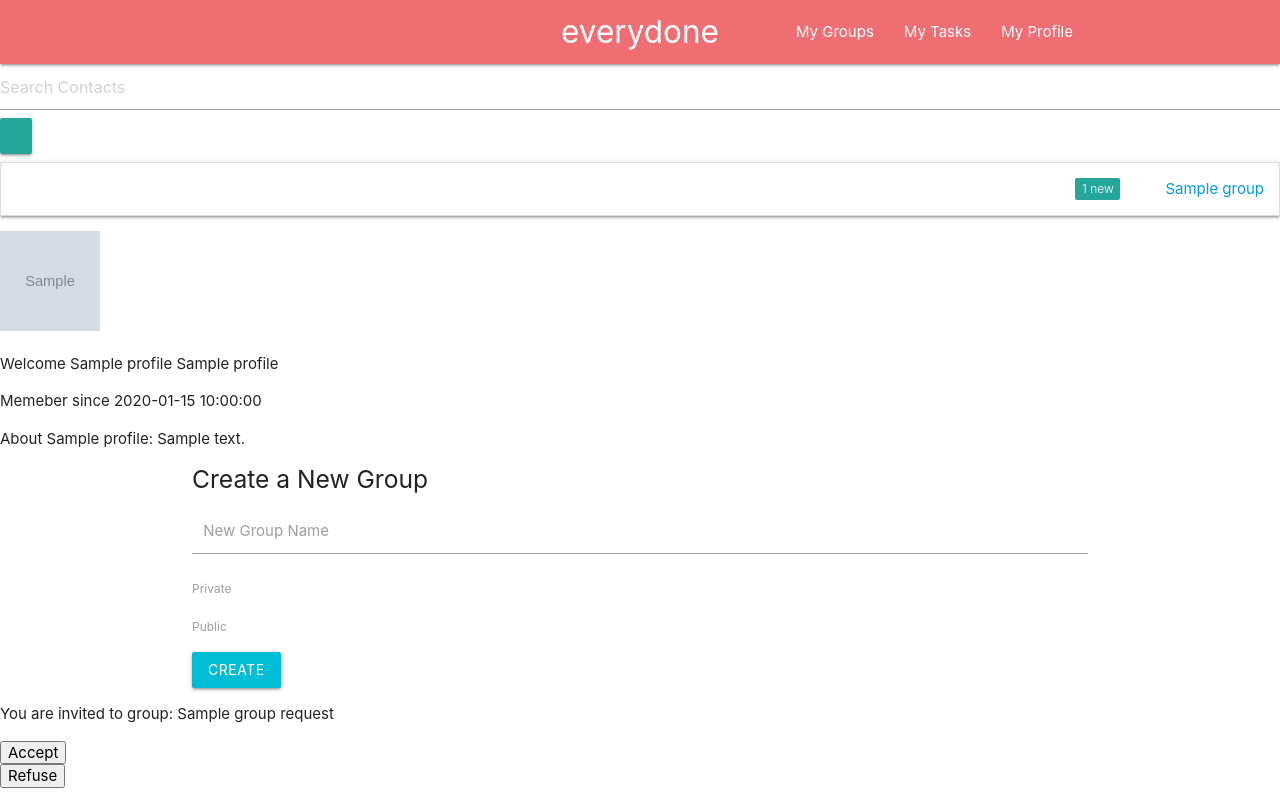
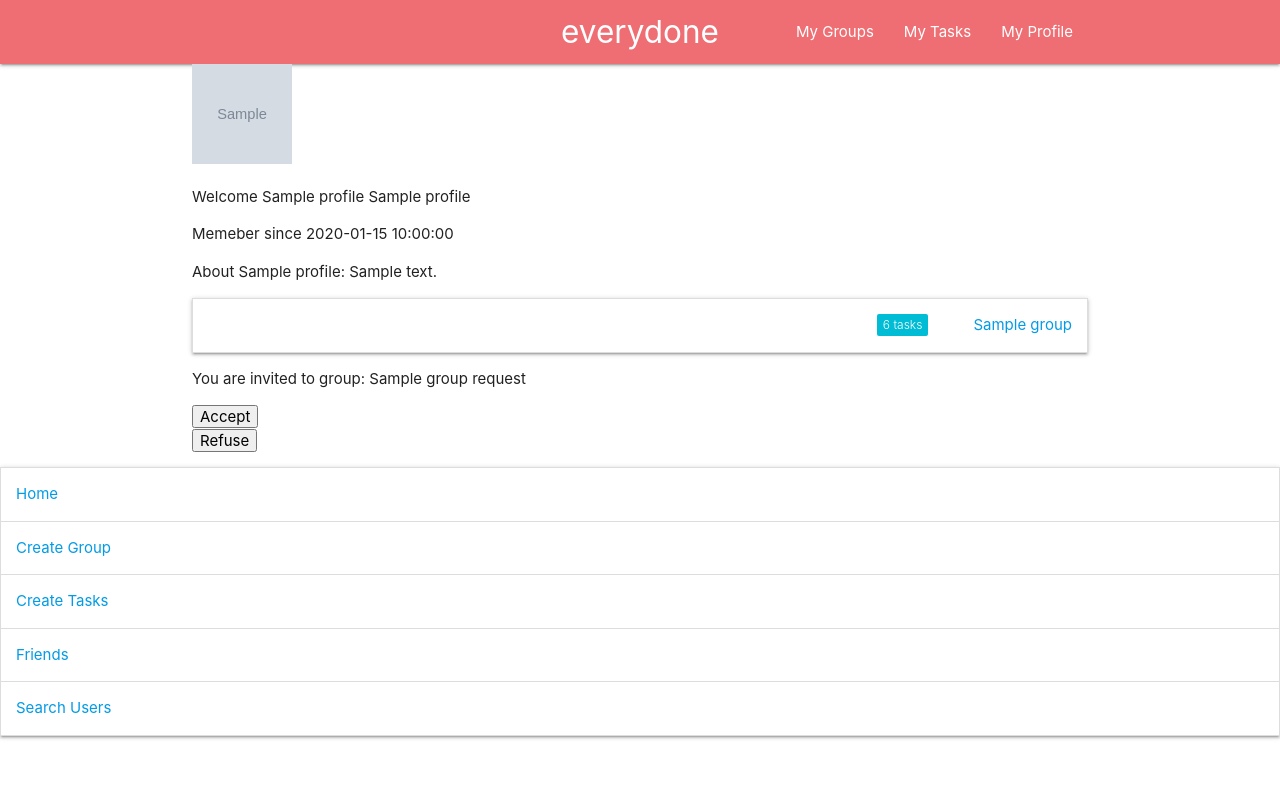
Before and after one commit to MLarson90/group-project, a PHP site: template views/homepage.html.twig in a window 1280 px wide. Run offline with PHP 8.4, Linux system fonts and the light colour scheme; the template is opened without the code that fills it: most values are stand-ins (such as "Sample title", 1, 10 or a date in 2020); grey boxes marked "Sample" are stand-in pictures; some libraries are stand-ins or nearby versions.

Commit message:
add side nav

```diff
--- a/views/bottom.html.twig
+++ b/views/bottom.html.twig
@@ -1,4 +1,5 @@
 
     </div>
+    </main>
   </body>
 </html>
--- a/views/creategroup.html.twig
+++ b/views/creategroup.html.twig
@@ -1,5 +1,4 @@
 <div class="container">
-  <h5>Create a New Group</h5>
   <form action="/creategroup" method="post">
     <div class="input-field col m4">
       <input type="hidden" name="user_id" value="{{ user.getId }}">
--- a/views/homepage.html.twig
+++ b/views/homepage.html.twig
@@ -12,7 +12,14 @@
   </div>
 </nav>
 
-{% include 'search.html.twig' %}
+
+<div class = "container">
+
+    <img src="{{ profile.getPicture }}" height="100" width="100">
+
+    <p>Welcome {{ profile.getFirstName }} {{ profile.getLastName }}</p>
+    <p>Memeber since {{ profile.getDate }}</p>
+    <p>About {{ profile.getFirstName }}: {{ profile.getBio }}</p>
 
     <div class="side-notifications">
       <ul class="collapsible" data-collapsible="accordion">
@@ -20,28 +27,17 @@
         {% for group in groups %}
           {% set tasks = group.getTaskFromGroup %}
         <li>
-      <div class="collapsible-header"><span class="new badge">
-      1</span><i class="material-icons"></i><a href="/groupinfo/{{ group.getId }}/{{ user_id }}">{{ group.getGroupName }}</a></div>
+          <div class="collapsible-header"><span class="new badge cyan " data-badge-caption="tasks">
+          {{tasks|length}}</span><i class="material-icons"></i><a href="/groupinfo/{{ group.getId }}/{{ user_id }}">{{ group.getGroupName }}</a></div>
           <div class="collapsible-body">
             {% for task in tasks %}
-        <p>{{task.getName}}</p></br>
+            <p>{{task.getName}}- Due: {{task.getDueTime}}</p></br>
             {% endfor %}
           </div>
         </li>
         {% endfor %}
       </ul>
     </div>
-
-
-  <img src="{{ profile.getPicture }}" height="100" width="100">
-
-  <p>Welcome {{ profile.getFirstName }} {{ profile.getLastName }}</p>
-  <p>Memeber since {{ profile.getDate }}</p>
-  <p>About {{ profile.getFirstName }}: {{ profile.getBio }}</p>
-
-
-
-  {% include 'creategroup.html.twig' %}
 
     {% if group_requests is not empty %}
       {% for group_request in group_requests %}
@@ -60,6 +56,6 @@
         </form>
       {% endfor %}
     {% endif %}
-
-
+</div>
+{% include 'sidenav.html.twig' %}
 {% include 'bottom.html.twig' %}
--- a/views/search.html.twig
+++ b/views/search.html.twig
@@ -2,7 +2,7 @@
   <form action="/search" method="post">
        <div class="navbar-form navbar-right">
          <div class="form-group">
-           <input type="text" id="searchName" name="searchName" class="form-control" placeholder="Search Contacts">
+           <input type="text" id="searchName" name="searchName" class="form-control" placeholder="Search Users">
          </div>
        <button type="submit" class="btn btn-default"><span class="glyphicon glyphicon-search"></span></button>
        </div>
--- /dev/null
+++ b/views/sidenav.html.twig
@@ -0,0 +1,116 @@
+<!-- <ul id="nav-mobile" class="side-nav fixed">
+        <li class="search">
+          <div class="search-wrapper card">
+            <input id="search"><i class="material-icons">search</i>
+            <div class="search-results"></div>
+          </div>
+        </li>
+        <li class="bold"><a href="/profile/{{ user_id }} waves-effect waves-cyan">My Profile</a></li>
+        <li class="bold"><a href="getting-started.html" class="waves-effect waves-cyan">Getting Started</a></li>
+        <li class="no-padding">
+          <ul class="collapsible collapsible-accordion">
+            <li class="bold"><a class="collapsible-header  waves-effect waves-cyan">CSS</a>
+              <div class="collapsible-body">
+                <ul>
+                  <li><a href="color.html">Color</a></li>
+                  <li><a href="grid.html">Grid</a></li>
+                  <li><a href="helpers.html">Helpers</a></li>
+                  <li><a href="media-css.html">Media</a></li>
+                  <li><a href="pulse.html">Pulse</a></li>
+                  <li><a href="sass.html">Sass</a></li>
+                  <li><a href="shadow.html">Shadow</a></li>
+                  <li><a href="table.html">Table</a></li>
+                  <li><a href="css-transitions.html">Transitions</a></li>
+                  <li><a href="typography.html">Typography</a></li>
+                </ul>
+              </div>
+            </li>
+            <li class="bold"><a class="collapsible-header  waves-effect waves-cyan">Components</a>
+              <div class="collapsible-body">
+                <ul>
+                  <li><a href="badges.html">Badges</a></li>
+                  <li><a href="buttons.html">Buttons</a></li>
+                  <li><a href="breadcrumbs.html">Breadcrumbs</a></li>
+                  <li><a href="cards.html">Cards</a></li>
+                  <li><a href="chips.html">Chips</a></li>
+                  <li><a href="collections.html">Collections</a></li>
+                  <li><a href="footer.html">Footer</a></li>
+                  <li><a href="forms.html">Forms</a></li>
+                  <li><a href="icons.html">Icons</a></li>
+                  <li><a href="navbar.html">Navbar</a></li>
+                  <li><a href="pagination.html">Pagination</a></li>
+                  <li><a href="preloader.html">Preloader</a></li>
+                </ul>
+              </div>
+            </li>
+            <li class="bold"><a class="collapsible-header active waves-effect waves-cyan">JavaScript</a>
+              <div class="collapsible-body">
+                <ul>
+                  <li><a href="carousel.html">Carousel</a></li>
+                  <li><a href="collapsible.html">Collapsible</a></li>
+                  <li><a href="dialogs.html">Dialogs</a></li>
+                  <li><a href="dropdown.html">Dropdown</a></li>
+                  <li><a href="feature-discovery.html">FeatureDiscovery</a></li>
+                  <li><a href="media.html">Media</a></li>
+                  <li><a href="modals.html">Modals</a></li>
+                  <li><a href="parallax.html">Parallax</a></li>
+                  <li><a href="pushpin.html">Pushpin</a></li>
+                  <li><a href="scrollfire.html">ScrollFire</a></li>
+                  <li><a href="scrollspy.html">Scrollspy</a></li>
+                  <li class="active"><a href="side-nav.html">SideNav</a></li>
+                  <li><a href="tabs.html">Tabs</a></li>
+                  <li><a href="transitions.html">Transitions</a></li>
+                  <li><a href="waves.html">Waves</a></li>
+                </ul>
+              </div>
+            </li>
+          </ul> -->
+
+<ul id="nav-mobile" class="side-nav fixed">
+
+   <!-- <li class="search">
+     <div class="search-wrapper card">
+       <form action="/search" method="post">
+            <div class="navbar-form navbar-right">
+              <div class="form-group">
+                <input type="text" id="searchName" name="searchName" class="form-control" placeholder="Search Users">
+              </div>
+            <button type="submit" class="btn btn-default"><span class="glyphicon glyphicon-search"></span></button>
+            </div>
+       </form>
+       <div class="search-results"></div>
+     </div>
+   </li> -->
+   <li class="no-padding">
+     <ul class="collapsible collapsible-accordion">
+       <li class="bold"><a href="#" class="collapsible-header  waves-effect waves-cyan">Home</a>
+       </li>
+       <li class="bold"><a class="collapsible-header  waves-effect waves-cyan">Create Group</a>
+         <div class="collapsible-body">
+           <ul>
+             <li>{% include 'creategroup.html.twig' %}</li>
+           </ul>
+         </div>
+       </li>
+       <li class="bold"><a class="collapsible-header  waves-effect waves-cyan">Create Tasks</a>
+         <div class="collapsible-body">
+           <ul>
+             <li><a href="#">Tasks go here</a></li>
+           </ul>
+         </div>
+       </li>
+       <li class="bold"><a class="collapsible-header  waves-effect waves-cyan">Friends</a>
+         <div class="collapsible-body">
+           <ul>
+             <li><a href="#">Friends go here</a></li>
+           </ul>
+         </div>
+       </li>
+       <li class="bold"><a class="collapsible-header  waves-effect waves-cyan">Search Users</a>
+         <div class="collapsible-body">
+           <ul>
+             <li>{% include 'search.html.twig' %}</li>
+           </ul>
+         </div>
+       </li>
+     </ul>
--- a/views/top.html.twig
+++ b/views/top.html.twig
@@ -11,4 +11,5 @@
 
     <title>everydone, the social to-do app</title>
   </head>
+  <main>
   <body>
--- a/web/css/styles.css
+++ /dev/null
@@ -1,4 +0,0 @@
-.side-notifications{
-  float: right;
-  width: 300px;
-}
```
Also changed, not shown: web/css/style.css (+10 -0 lines). Lines whose indentation alone changed are shown as unchanged.
